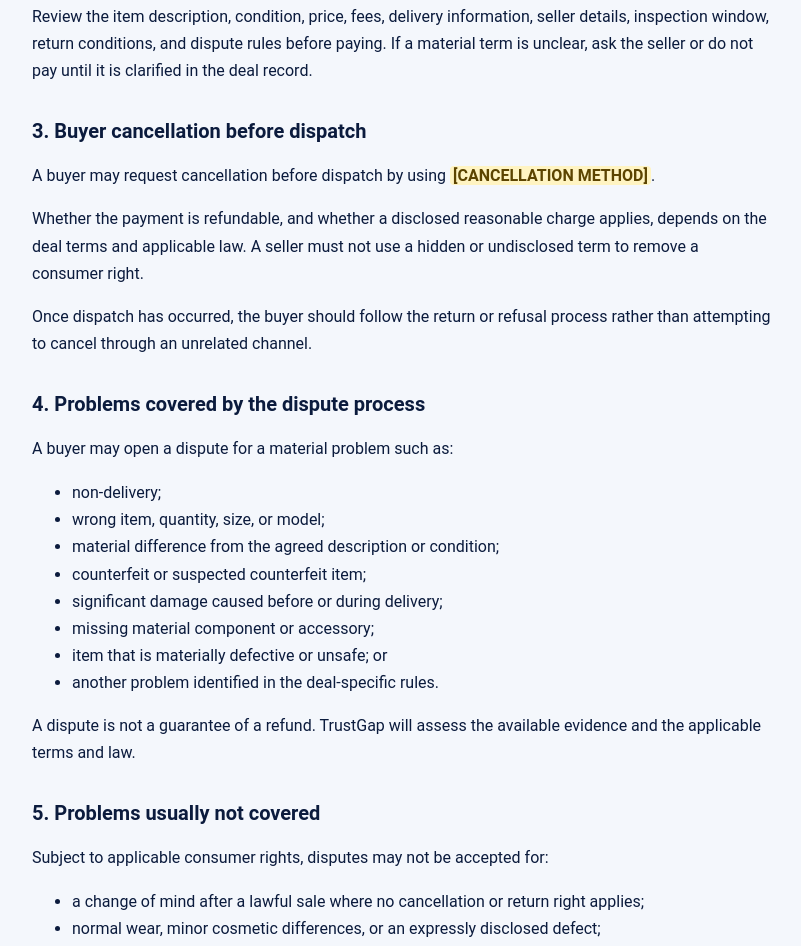
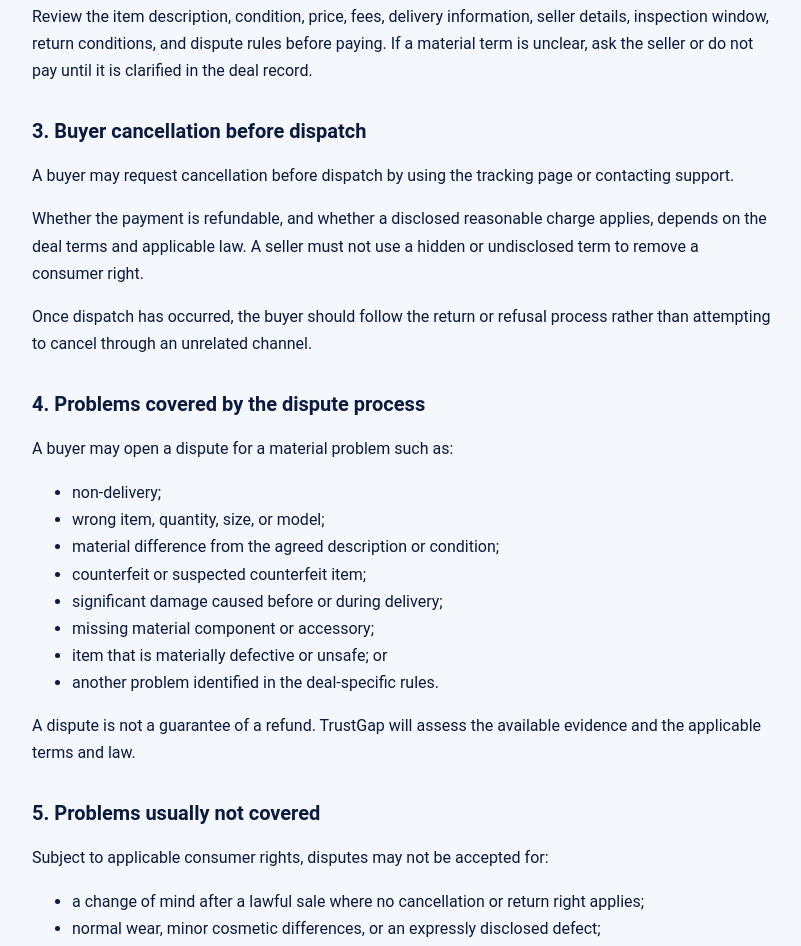
Before and after one commit to trustgap-co/trustgap-co.github.io, a plain HTML site: page docs/legal/disputes.html in a window 1280 px wide. Shown: the part 956-1902 px from the top of the page, without its empty margins (238-1039 px from the left). Drawn offline with Linux system fonts and the light colour scheme; no server answers.

Commit message:
Update disputes.html

```diff
--- a/docs/legal/disputes.html
+++ b/docs/legal/disputes.html
@@ -102,7 +102,7 @@
 <h2 id="before-payment">2. Before payment</h2>
 <p>Review the item description, condition, price, fees, delivery information, seller details, inspection window, return conditions, and dispute rules before paying. If a material term is unclear, ask the seller or do not pay until it is clarified in the deal record.</p>
 <h2 id="buyer-cancellation-before-dispatch">3. Buyer cancellation before dispatch</h2>
-<p>A buyer may request cancellation before dispatch by using <span class="ph">[CANCELLATION METHOD]</span>.</p>
+<p>A buyer may request cancellation before dispatch by using the tracking page or contacting support.</p>
 <p>Whether the payment is refundable, and whether a disclosed reasonable charge applies, depends on the deal terms and applicable law. A seller must not use a hidden or undisclosed term to remove a consumer right.</p>
 <p>Once dispatch has occurred, the buyer should follow the return or refusal process rather than attempting to cancel through an unrelated channel.</p>
 <h2 id="problems-covered-by-the-dispute-process">4. Problems covered by the dispute process</h2>
```
